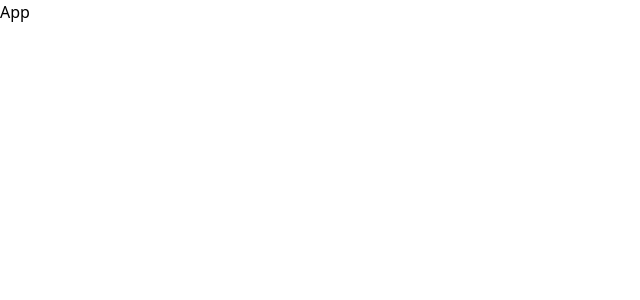
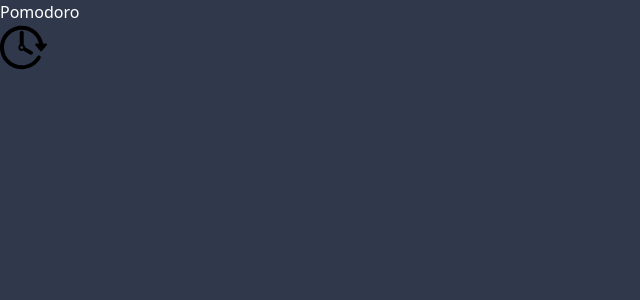
Before and after one commit to angel-aguirre/pomodoro, a Vue app: page / in a window 1280 px wide. Shown: the top 300 px of the page, without its empty margins (0-640 px from the left). Built offline with nearby package versions, Linux system fonts and the light colour scheme.

Commit message:
Componente AppHeader y correccion en config eslint

```diff
--- a/src/App.vue
+++ b/src/App.vue
@@ -1,10 +1,14 @@
 <template>
-    <div>App</div>
+    <AppHeader />
 </template>
 
-<script>
-export default {
-    name: 'App',
-    components: {},
-};
+<script setup>
+import AppHeader from '@/components/layout/AppHeader.vue';
 </script>
+
+<style>
+body {
+    @apply bg-main;
+    @apply text-white;
+}
+</style>
--- /dev/null
+++ b/src/components/layout/AppHeader.vue
@@ -0,0 +1,44 @@
+<template>
+    <header class="w-full my-0 mx-auto pt-2 text-center">
+        <div class="flex justify-center items-center">
+            <h1 class="text-3xl font-bold mt-3 mr-2">Pomodoro</h1>
+            <svg
+                class="fill-white m-0 -mb-3 h-12 w-12"
+                version="1.1"
+                id="Capa_1"
+                x="0px"
+                y="0px"
+                width="47.001px"
+                height="47.001px"
+                viewBox="0 0 47.001 47.001"
+                style="enable-background: new 0 0 47.001 47.001"
+                xml:space="preserve"
+            >
+                <g>
+                    <g id="Layer_1_65_">
+                        <g>
+                            <path
+                                d="M46.907,20.12c-0.163-0.347-0.511-0.569-0.896-0.569h-2.927C41.223,9.452,32.355,1.775,21.726,1.775
+                                                C9.747,1.775,0,11.522,0,23.501C0,35.48,9.746,45.226,21.726,45.226c7.731,0,14.941-4.161,18.816-10.857
+                                                c0.546-0.945,0.224-2.152-0.722-2.699c-0.944-0.547-2.152-0.225-2.697,0.72c-3.172,5.481-9.072,8.887-15.397,8.887
+                                                c-9.801,0-17.776-7.974-17.776-17.774c0-9.802,7.975-17.776,17.776-17.776c8.442,0,15.515,5.921,17.317,13.825h-2.904
+                                                c-0.385,0-0.732,0.222-0.896,0.569c-0.163,0.347-0.11,0.756,0.136,1.051l4.938,5.925c0.188,0.225,0.465,0.355,0.759,0.355
+                                                c0.293,0,0.571-0.131,0.758-0.355l4.938-5.925C47.018,20.876,47.07,20.467,46.907,20.12z"
+                            ></path>
+                            <path
+                                d="M21.726,6.713c-1.091,0-1.975,0.884-1.975,1.975v11.984c-0.893,0.626-1.481,1.658-1.481,2.83
+                                                c0,1.906,1.551,3.457,3.457,3.457c0.522,0,1.014-0.125,1.458-0.334l6.87,3.965c0.312,0.181,0.65,0.266,0.986,0.266
+                                                c0.682,0,1.346-0.354,1.712-0.988c0.545-0.943,0.222-2.152-0.724-2.697l-6.877-3.971c-0.092-1.044-0.635-1.956-1.449-2.526V8.688
+                                                C23.701,7.598,22.816,6.713,21.726,6.713z M21.726,24.982c-0.817,0-1.481-0.665-1.481-1.48c0-0.816,0.665-1.481,1.481-1.481
+                                                s1.481,0.665,1.481,1.481C23.207,24.317,22.542,24.982,21.726,24.982z"
+                            ></path>
+                        </g>
+                    </g>
+                </g>
+            </svg>
+        </div>
+        <div
+            class="flex justify-center h-8 w-72 -mt-6 mb-0 mx-auto rounded-2xl bg-main-light"
+        ></div>
+    </header>
+</template>
```
Also changed, not shown: .eslintrc.js.
